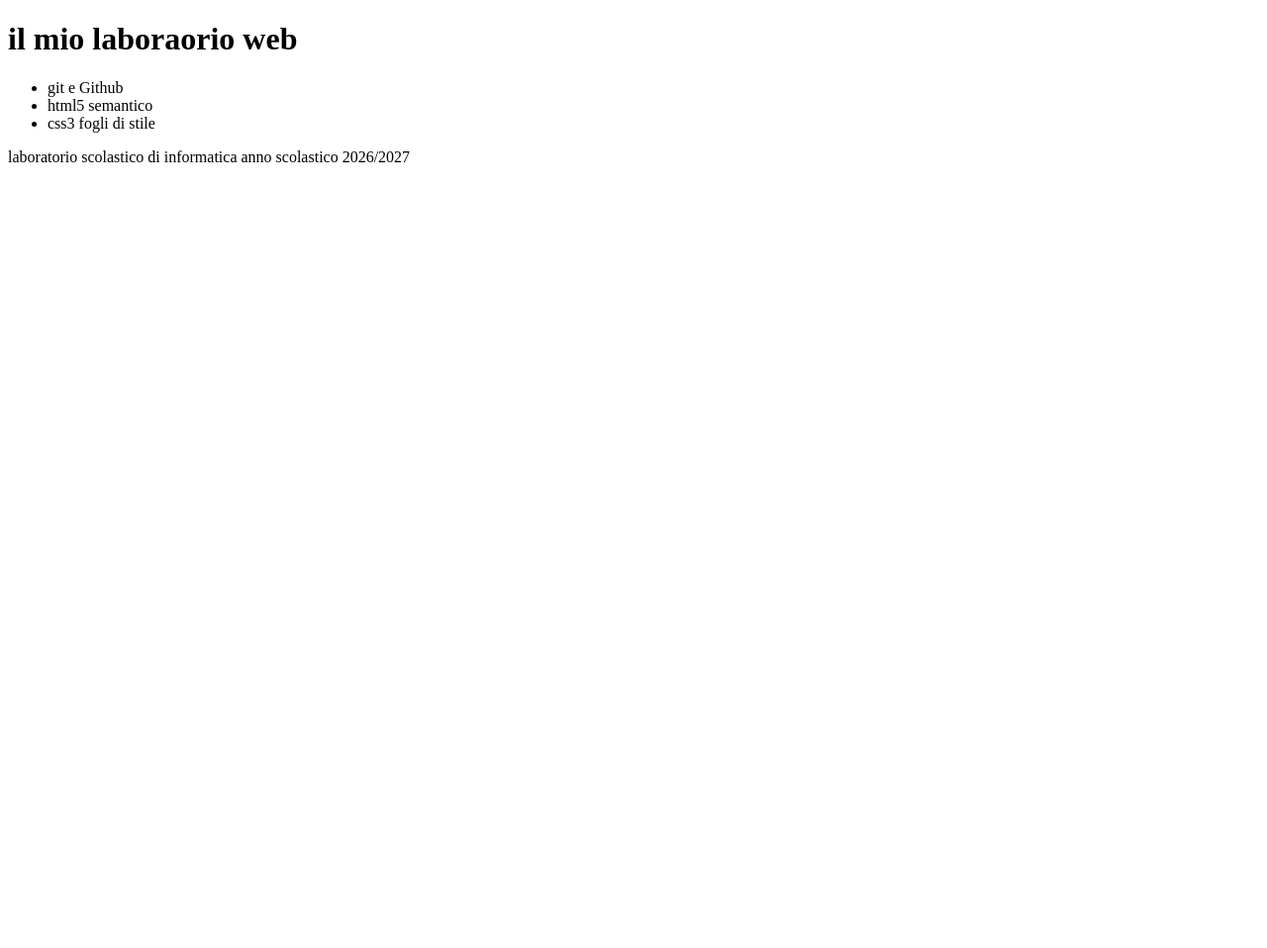
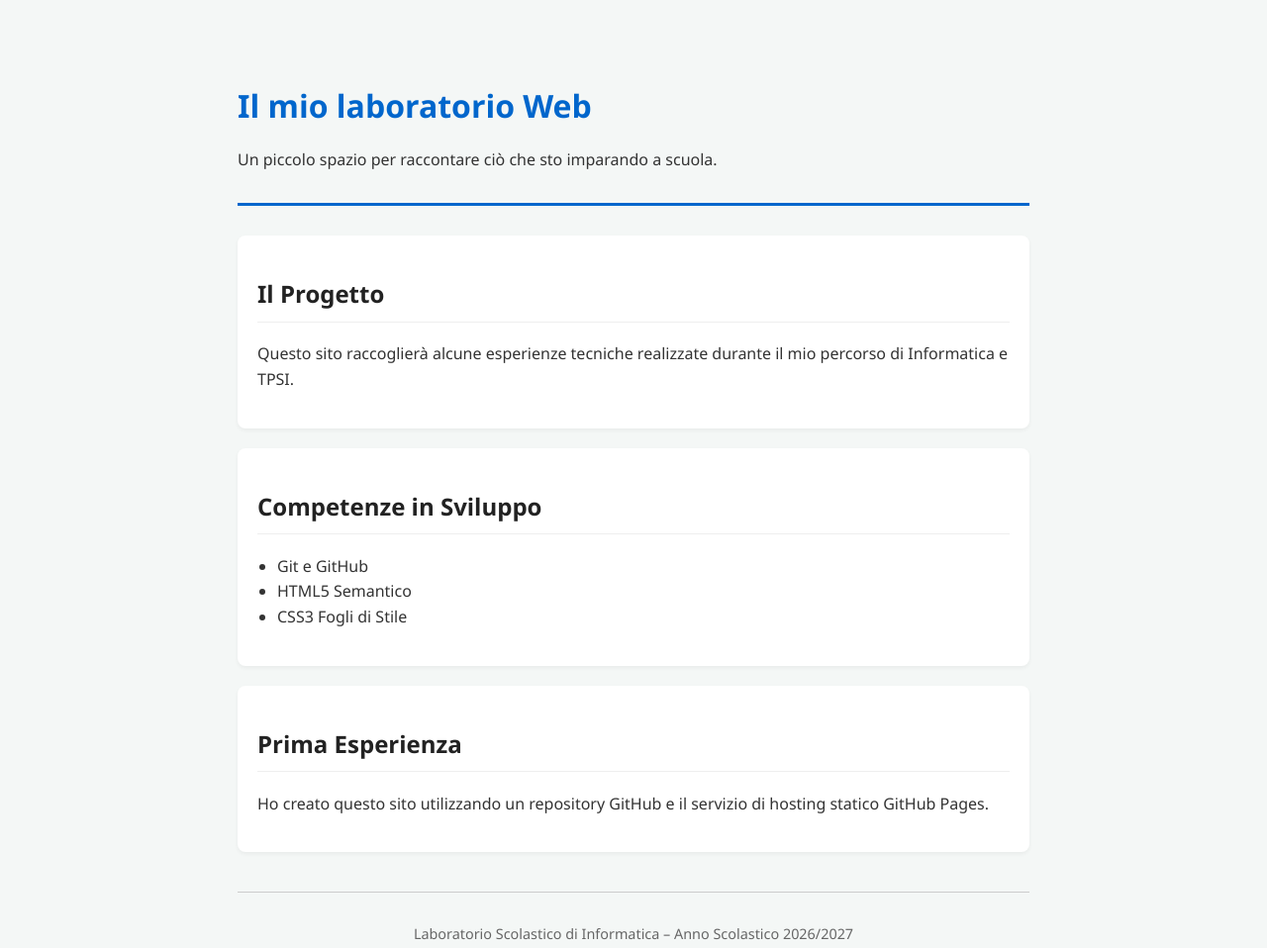
Before and after one commit to AntonyCozma09/AntonyCozma09.github.io, a plain HTML site: page index.html in a window 1280 px wide. Shown: the whole page at 99% size. Before the commit the page ends 800 px from the top, so only its background shows below. Drawn offline with Linux system fonts and the light colour scheme.

Commit message:
Update index.html with Italian content and corrections

```diff
--- a/index.html
+++ b/index.html
@@ -1,32 +1,53 @@
 <!DOCTYPE html>
-<html lang="en">
+<html lang="it">
+
 <head>
     <meta charset="UTF-8">
     <meta name="viewport" content="width=device-width, initial-scale=1.0">
-    <title>Document</title>
+    <title>Il mio laboratorio Web</title>
+    <link rel="stylesheet" href="style.css">
 </head>
+
 <body>
+
     <header>
-        <h1>il mio laboraorio web</h1>
-        <p></p>
+        <h1>Il mio laboratorio Web</h1>
+        <p>Un piccolo spazio per raccontare ciò che sto imparando a scuola.</p>
     </header>
+
     <main>
+
         <section>
-            <h2></h2>
-            <p></p>
+            <h2>Il Progetto</h2>
+            <p>
+                Questo sito raccoglierà alcune esperienze tecniche
+                realizzate durante il mio percorso di Informatica e TPSI.
+            </p>
         </section>
-        <h2></h2>
+
+        <section>
+            <h2>Competenze in Sviluppo</h2>
             <ul>
-            <li>git e Github</li>
-            <li>html5 semantico</li>
-            <li>css3 fogli di stile</li>
+                <li>Git e GitHub</li>
+                <li>HTML5 Semantico</li>
+                <li>CSS3 Fogli di Stile</li>
             </ul>
         </section>
+
+        <section>
+            <h2>Prima Esperienza</h2>
+            <p>
+                Ho creato questo sito utilizzando un repository GitHub
+                e il servizio di hosting statico GitHub Pages.
+            </p>
+        </section>
+
     </main>
+
     <footer>
-    <p>laboratorio scolastico di informatica anno scolastico 2026/2027 </p>
+        <p>Laboratorio Scolastico di Informatica – Anno Scolastico 2026/2027</p>
     </footer>
-    </header>
 
 </body>
+
 </html>
```
Lines whose indentation alone changed are shown as unchanged.
